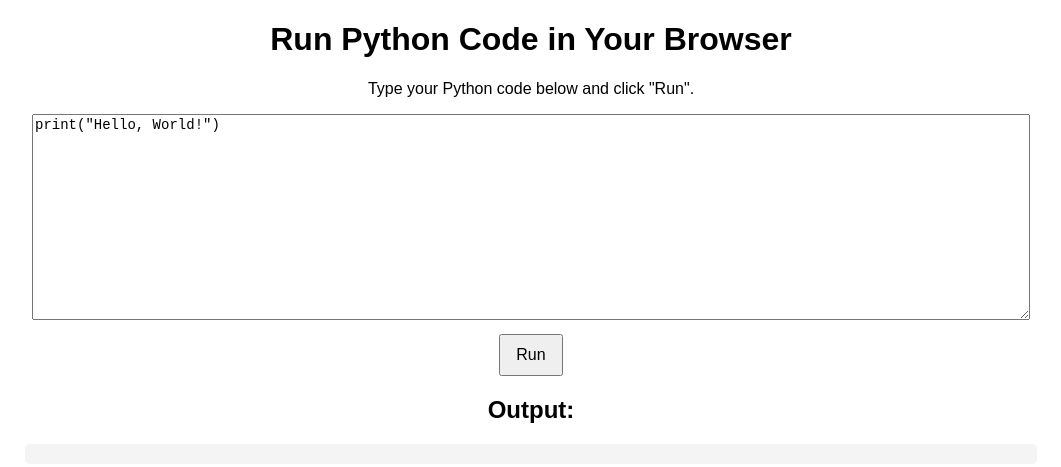
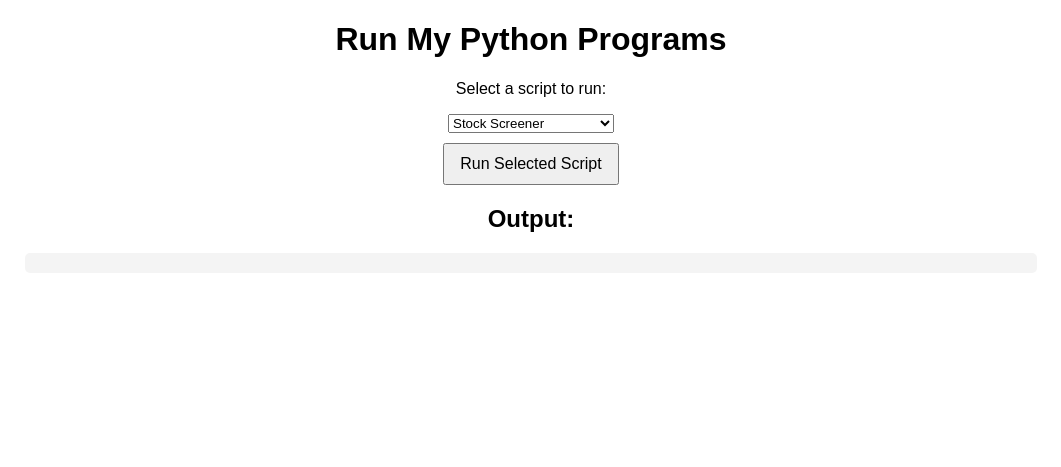
Before and after one commit to asherwuzhere/refactored-waffle, a plain HTML site: page index.html in a window 1280 px wide. Shown: the whole page, without its empty margins (109-1170 px from the left). Drawn offline with Linux system fonts and the light colour scheme.

Commit message:
Update index.html

```diff
--- a/index.html
+++ b/index.html
@@ -3,33 +3,53 @@
 <head>
     <meta charset="UTF-8">
     <meta name="viewport" content="width=device-width, initial-scale=1.0">
-    <title>Run Python in Browser</title>
+    <title>Run Pre-Written Python Scripts</title>
     <script src="https://cdn.jsdelivr.net/pyodide/v0.23.4/full/pyodide.js"></script>
     <style>
         body { font-family: Arial, sans-serif; text-align: center; margin: 20px; }
-        textarea { width: 80%; height: 200px; font-size: 14px; }
         button { margin-top: 10px; padding: 10px 15px; font-size: 16px; }
         pre { background: #f4f4f4; padding: 10px; white-space: pre-wrap; text-align: left; width: 80%; margin: 10px auto; border-radius: 5px; }
     </style>
 </head>
 <body>
-    <h1>Run Python Code in Your Browser</h1>
-    <p>Type your Python code below and click "Run".</p>
+    <h1>Run My Python Programs</h1>
 
-    <textarea id="pythonCode">print("Hello, World!")</textarea><br>
-    <button onclick="runPython()">Run</button>
+    <p>Select a script to run:</p>
+    <select id="scriptSelector">
+        <option value="stockscreener.py">Stock Screener</option>
+        <option value="magicformula.py">Magic Formula Analyzer</option>
+        <option value="hello.py">Hello World Test</option>
+    </select>
+    <br>
+    <button onclick="runPythonScript()">Run Selected Script</button>
 
     <h2>Output:</h2>
     <pre id="output"></pre>
 
     <script>
-        async function runPython() {
+        async function runPythonScript() {
             let outputElement = document.getElementById("output");
-            outputElement.textContent = "Running...";
+            let scriptName = document.getElementById("scriptSelector").value;
+            outputElement.textContent = "Loading script...";
+
             try {
+                let response = await fetch(scriptName);
+                let scriptContent = await response.text();
+
                 let pyodide = await loadPyodide();
-                let code = document.getElementById("pythonCode").value;
-                let result = pyodide.runPython(code);
+
+                // Redirect Python print output to JavaScript console
+                pyodide.runPython(`
+                    import sys
+                    from io import StringIO
+                    sys.stdout = sys.stderr = StringIO()
+                `);
+
+                // Run the script
+                pyodide.runPython(scriptContent);
+
+                // Capture the output
+                let result = pyodide.runPython("sys.stdout.getvalue()");
                 outputElement.textContent = result;
             } catch (error) {
                 outputElement.textContent = "Error: " + error;
```
